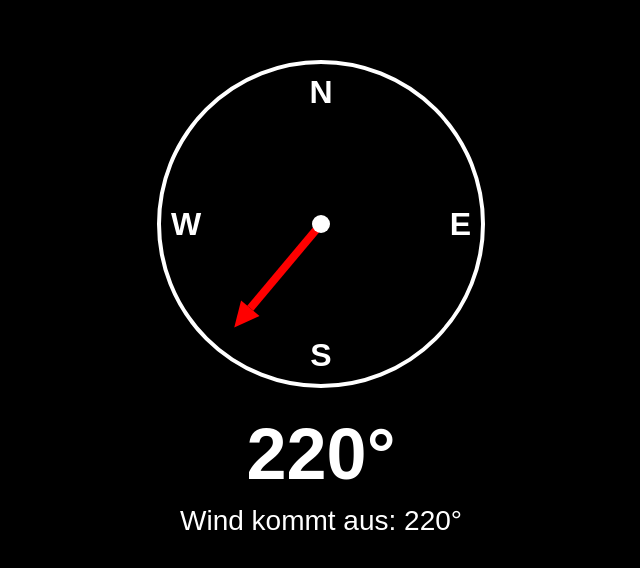
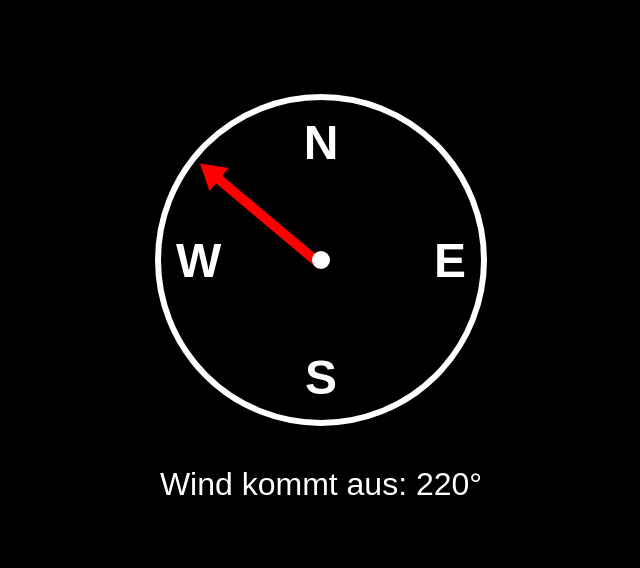
Before and after one commit to EddyTheIgel/knapsack-wind, a plain HTML site: page index.html in a window 1280 px wide. Shown: the part 102-670 px from the top of the page, without its empty margins (319-959 px from the left). Drawn offline with Linux system fonts and the light colour scheme.

Commit message:
index.html aktualisieren

```diff
--- a/index.html
+++ b/index.html
@@ -2,87 +2,83 @@
 <html lang="de">
 <head>
 <meta charset="UTF-8">
-<meta name="viewport" content="width=device-width, initial-scale=1">
+<meta name="viewport" content="width=device-width, initial-scale=1.0">
+
 <title>Knapsack Wind</title>
 
 <style>
 body{
     margin:0;
     background:#000;
-    color:#fff;
-    font-family:Arial,sans-serif;
+    color:white;
+    font-family:Arial, sans-serif;
     display:flex;
-    flex-direction:column;
     justify-content:center;
     align-items:center;
     height:100vh;
 }
 
+.container{
+    text-align:center;
+}
+
 #compass{
-    position:relative;
     width:320px;
     height:320px;
-    border:4px solid white;
+    border:6px solid white;
     border-radius:50%;
+    position:relative;
+    margin:auto;
 }
 
-.label{
+.direction{
     position:absolute;
-    font-size:32px;
+    font-size:48px;
     font-weight:bold;
 }
 
 .n{
-    top:10px;
+    top:15px;
     left:50%;
     transform:translateX(-50%);
 }
 
-.e{
-    right:10px;
-    top:50%;
-    transform:translateY(-50%);
-}
-
 .s{
-    bottom:10px;
+    bottom:15px;
     left:50%;
     transform:translateX(-50%);
 }
 
 .w{
-    left:10px;
+    left:15px;
     top:50%;
     transform:translateY(-50%);
 }
 
-#needle{
-    position:absolute;
-    left:50%;
+.e{
+    right:15px;
     top:50%;
-    width:0;
-    height:0;
-    transform-origin:center center;
+    transform:translateY(-50%);
 }
 
-#needle::before{
+#arrow{
+    position:absolute;
+    top:50%;
+    left:50%;
+    width:140px;
+    height:10px;
+    background:red;
+    transform-origin:0% 50%;
+}
+
+#arrow::after{
     content:"";
     position:absolute;
-    width:8px;
-    height:110px;
-    background:red;
-    left:-4px;
-    top:-110px;
-}
-
-#needle::after{
-    content:"";
-    position:absolute;
-    left:-12px;
-    top:-135px;
-    border-left:12px solid transparent;
-    border-right:12px solid transparent;
-    border-bottom:25px solid red;
+    right:-18px;
+    top:-10px;
+    border-left:25px solid red;
+    border-top:15px solid transparent;
+    border-bottom:15px solid transparent;
 }
 
 #center{
@@ -96,55 +92,41 @@ body{
     transform:translate(-50%,-50%);
 }
 
-#value{
-    margin-top:25px;
-    text-align:center;
-}
-
-#degree{
-    font-size:72px;
-    font-weight:bold;
-}
-
 #info{
-    margin-top:10px;
-    font-size:28px;
+    margin-top:40px;
+    font-size:32px;
 }
 </style>
 </head>
 
 <body>
 
-<div id="compass">
+<div class="container">
 
-    <div class="label n">N</div>
-    <div class="label e">E</div>
-    <div class="label s">S</div>
-    <div class="label w">W</div>
+    <div id="compass">
 
-    <div id="needle"></div>
-    <div id="center"></div>
+        <div class="direction n">N</div>
+        <div class="direction e">E</div>
+        <div class="direction s">S</div>
+        <div class="direction w">W</div>
+
+        <div id="arrow"></div>
+        <div id="center"></div>
+
+    </div>
+
+    <div id="info"></div>
 
 </div>
 
-<div id="value">
-    <div id="degree">220°</div>
-    <div id="info">Wind kommt aus: 220°</div>
-</div>
-
 <script>
-
 const degree = 220;
 
-document.getElementById("needle").style.transform =
+document.getElementById("arrow").style.transform =
 `rotate(${degree}deg)`;
 
-document.getElementById("degree").innerText =
-degree + "°";
-
 document.getElementById("info").innerText =
-"Wind kommt aus: " + degree + "°";
-
+`Wind kommt aus: ${degree}°`;
 </script>
 
 </body>
```
